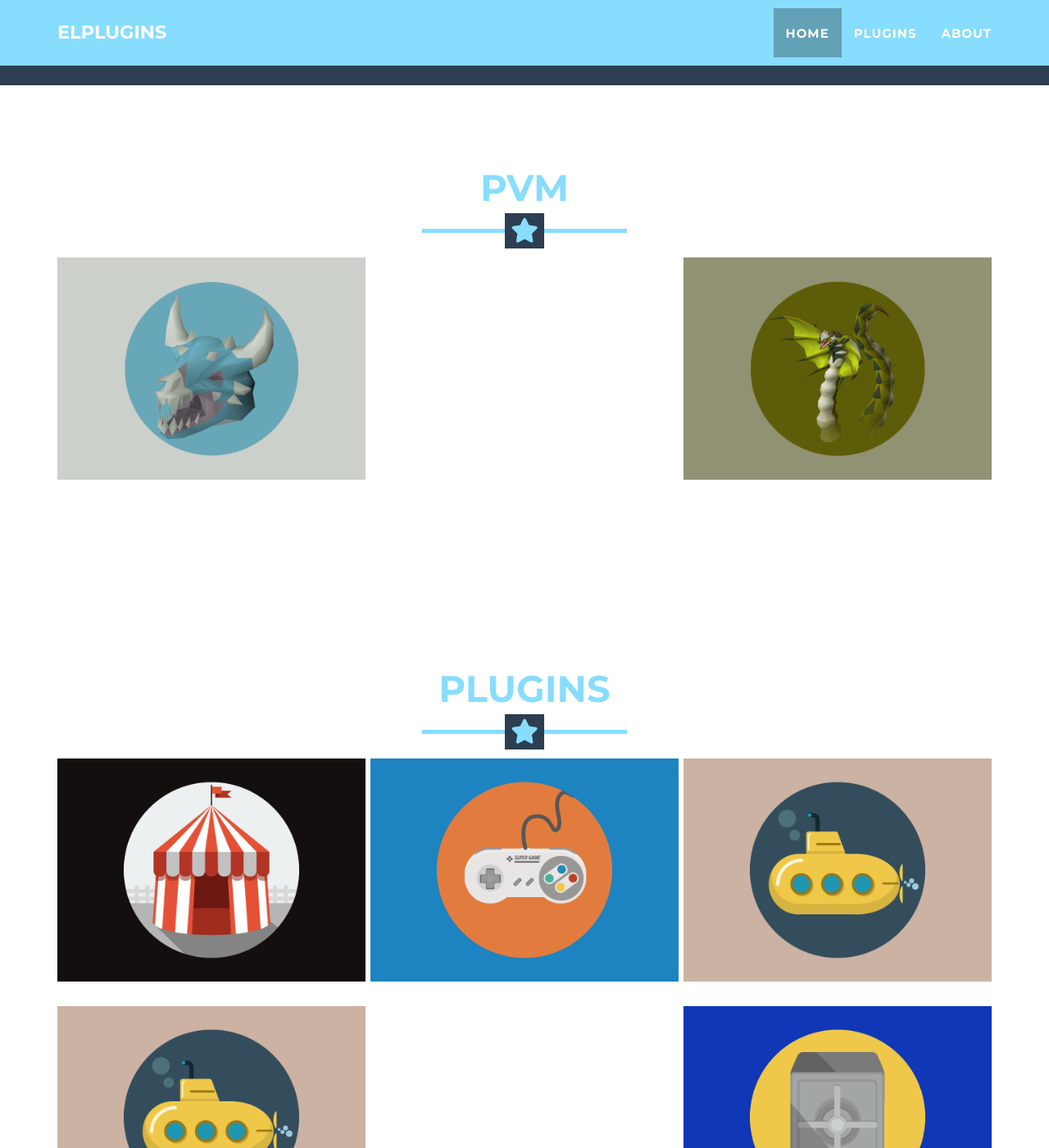
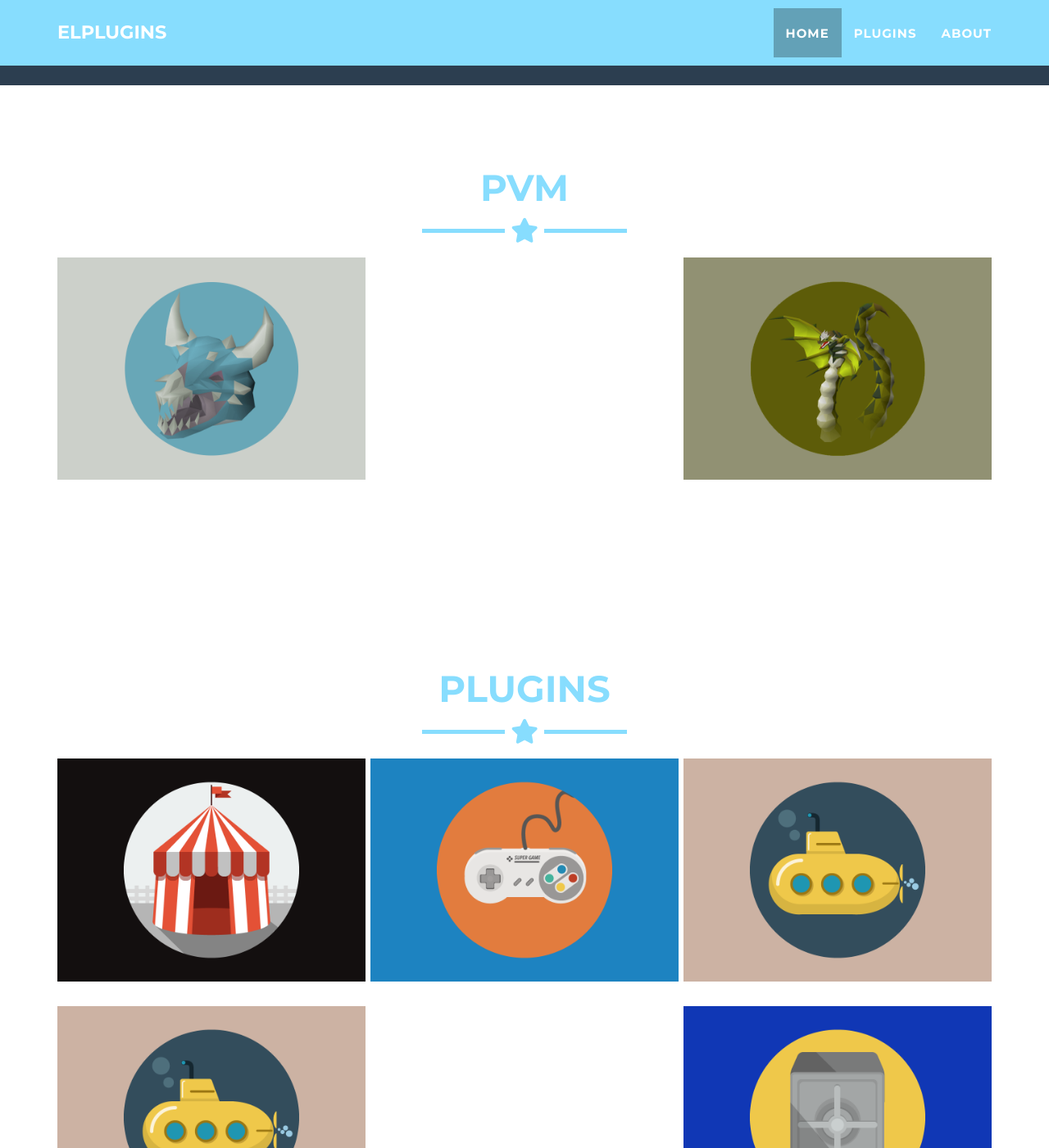
Before and after one commit to Elli-tt/elli-tt.github.io, a Jekyll site: the page built from pvm/_posts/2014-07-18-ElVorkath.markdown, in a window 1280 px wide and 1400 px high, scrolled down 671 px. Shown: the whole window at 82% size. Built offline with Jekyll 4.4.1, drawn with Linux system fonts in a browser that asks for light colours.

Commit message:
update colour

```diff
--- a/_includes/css/main.css
+++ b/_includes/css/main.css
@@ -85,7 +85,7 @@ hr.star-primary {
 
 hr.star-primary:after {
     color: #{{ site.color.secondary }};
-    background-color: #2c3e50;
+    background-color: #fff;
 }
 
 .img-centered {
```
